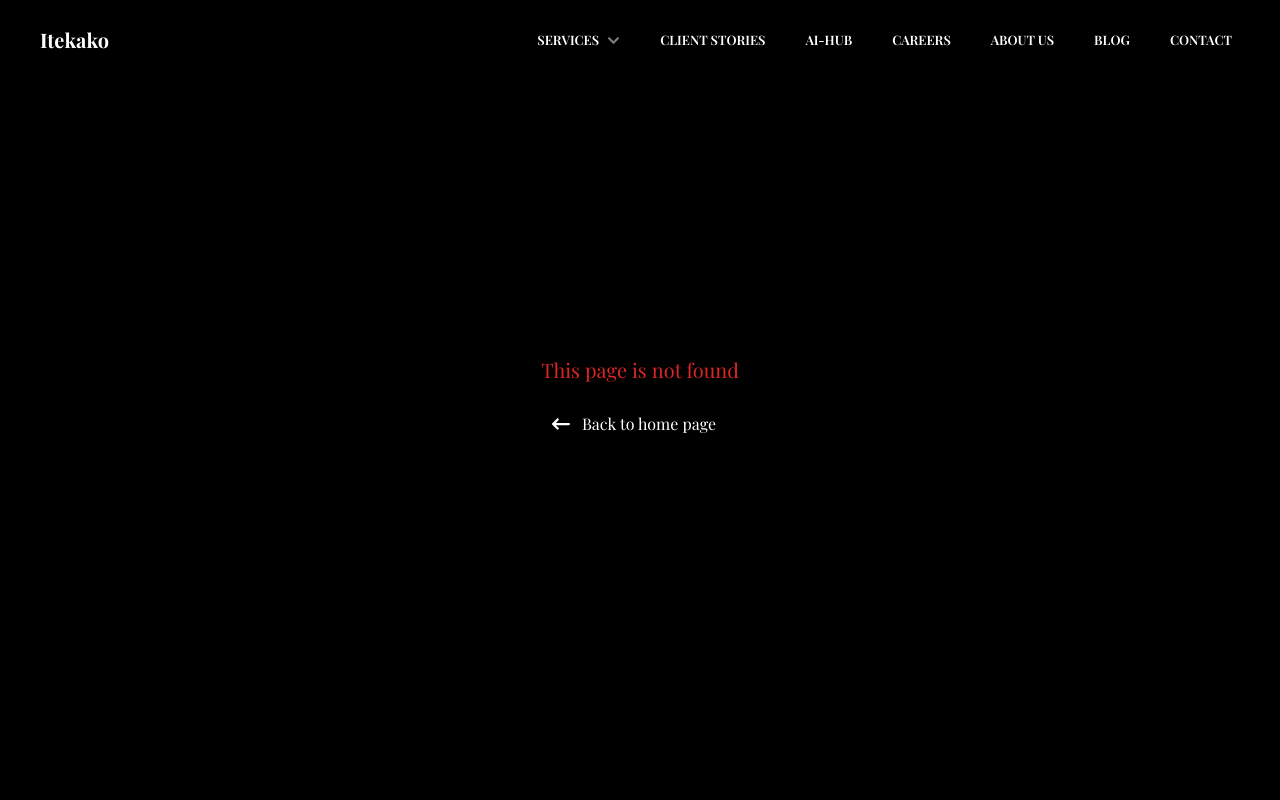
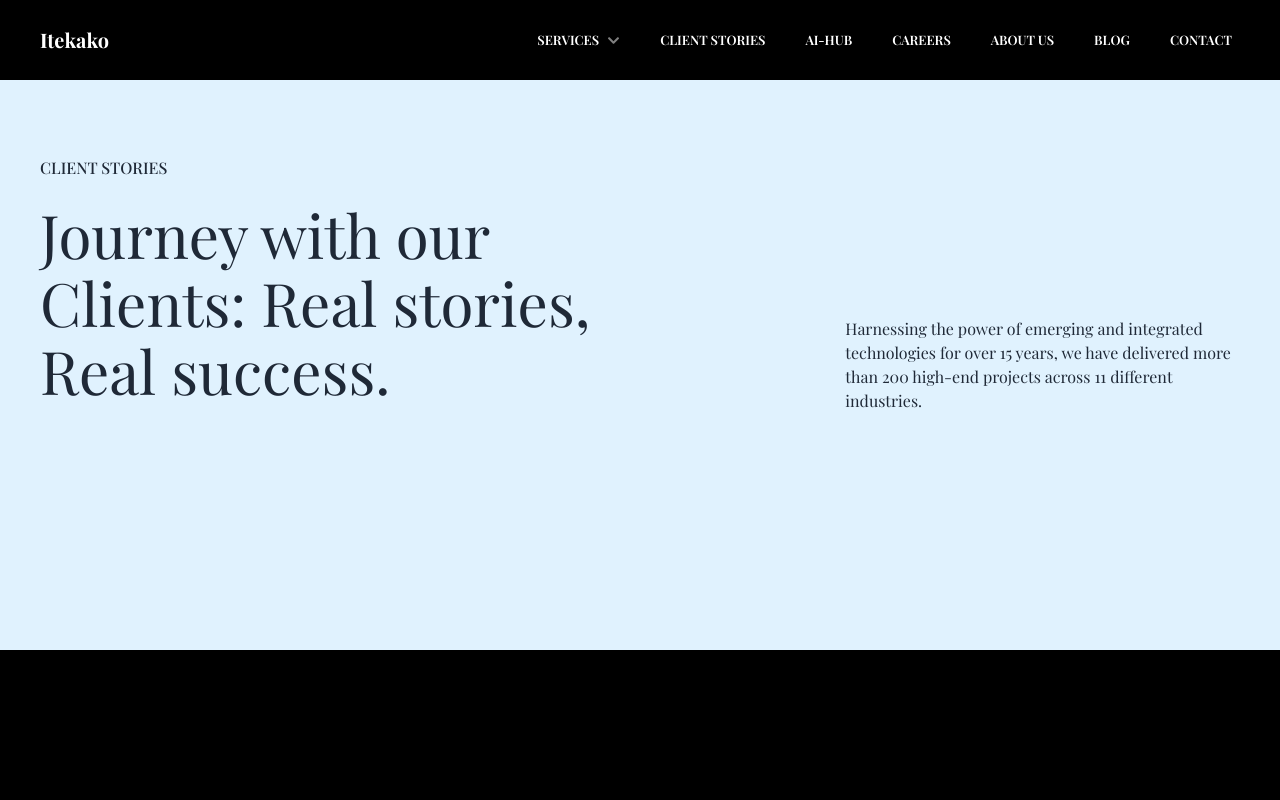
Before and after one commit to solomon-ojo/aortastudio, a React (Vite) app in the folder client/: page /client-stories in a window 1280 px wide. Shown: the top 800 px of the page. Built offline with nearby package versions, Linux system fonts and the light colour scheme; a web font is replaced by a local one.

Commit message:
add client stories hero

```diff
--- a/client/src/App.jsx
+++ b/client/src/App.jsx
@@ -7,6 +7,10 @@ const Home = React.lazy(() => import("./pages/home/Home"));
 const About = React.lazy(() => import("./pages/about/About"));
 const Contact = React.lazy(() => import("./pages/contact/Contact"));
 const Blog = React.lazy(() => import("./pages/blog/Blog"));
+const ClientStories = React.lazy(() =>
+  import("./pages/clientStories/ClientStories")
+);
+
 const CustomSoftwareDevelopment = React.lazy(() =>
   import("./pages/services/CustomSoftwareDevelopment")
 );
@@ -23,6 +27,8 @@ const App = () => {
           <Route path="/about" element={<About />} />
           <Route path="/contact" element={<Contact />} />
           <Route path="/blog" element={<Blog />} />
+          <Route path="/client-stories" element={<ClientStories />} />
+
           <Route
             path="/custom-software-development"
             element={<CustomSoftwareDevelopment />}
--- /dev/null
+++ b/client/src/components/ClientStoriesHero.jsx
@@ -0,0 +1,39 @@
+import React from "react";
+import Container from "./Container";
+
+const h1Style = "text-6xl  py-1 ";
+const ClientStoriesHero = () => {
+  return (
+    <section className=" h-[460px] lg:h-[650px] w-full bg-sky-100 text-gray-800">
+      <Container>
+        <div className="w-full h-full flex flex-col md:flex-row items-center gap-4 pt-20 ">
+          {/* left*/}
+          <div className="h-full flex-1 pt-14 ">
+            <h3 className=" text-sm  lg:text-base py-5 uppercase font-medium">client stories</h3>
+            {/* desktop */}
+            <div className="hidden lg:block">
+              <h1 className={h1Style}>Journey with our</h1>
+              <h1 className={h1Style}>Clients: Real stories,</h1>
+              <h1 className={h1Style}>Real success.</h1>
+            </div>
+            <div className="block lg:hidden">
+              <h1 className="text-xl sm:text-3xl md:text-4xl ">
+                Journey with our Clients: Real stories, Real success.
+              </h1>
+            </div>
+          </div>
+          {/* right */}
+          <div className="h-full flex-1 flex items-center lg:justify-end ">
+            <p className=" text-sm md:text-base w-full lg:w-2/3">
+              Harnessing the power of emerging and integrated technologies for
+              over 15 years, we have delivered more than 200 high-end projects
+              across 11 different industries.
+            </p>
+          </div>
+        </div>
+      </Container>
+    </section>
+  );
+};
+
+export default ClientStoriesHero;
--- a/client/src/index.css
+++ b/client/src/index.css
@@ -2,11 +2,13 @@
 @tailwind base;
 @tailwind components;
 @tailwind utilities;
+html {
+  scroll-behavior: smooth;
+}
 
 body {
   @apply font-serif;
 }
-
 
 /* Animated background wipe effect for animatedbutton */
 .group\/button::before {
--- /dev/null
+++ b/client/src/pages/clientStories/ClientStories.jsx
@@ -0,0 +1,12 @@
+import React from "react";
+import ClientStoriesHero from "../../components/ClientStoriesHero";
+
+const ClientStories = () => {
+  return (
+    <main className="w-full min-h-screen">
+      <ClientStoriesHero />
+    </main>
+  );
+};
+
+export default ClientStories;
```
